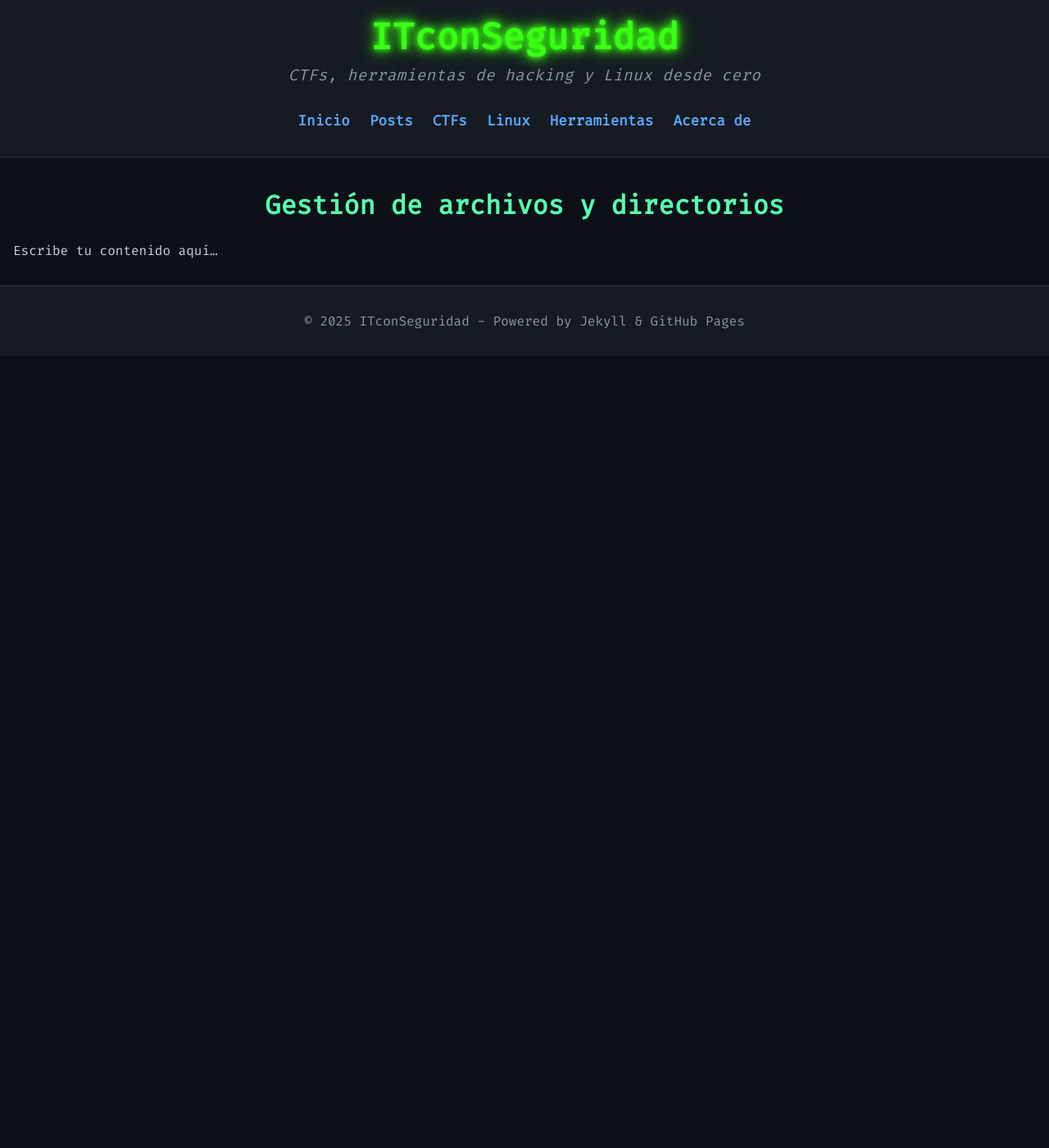
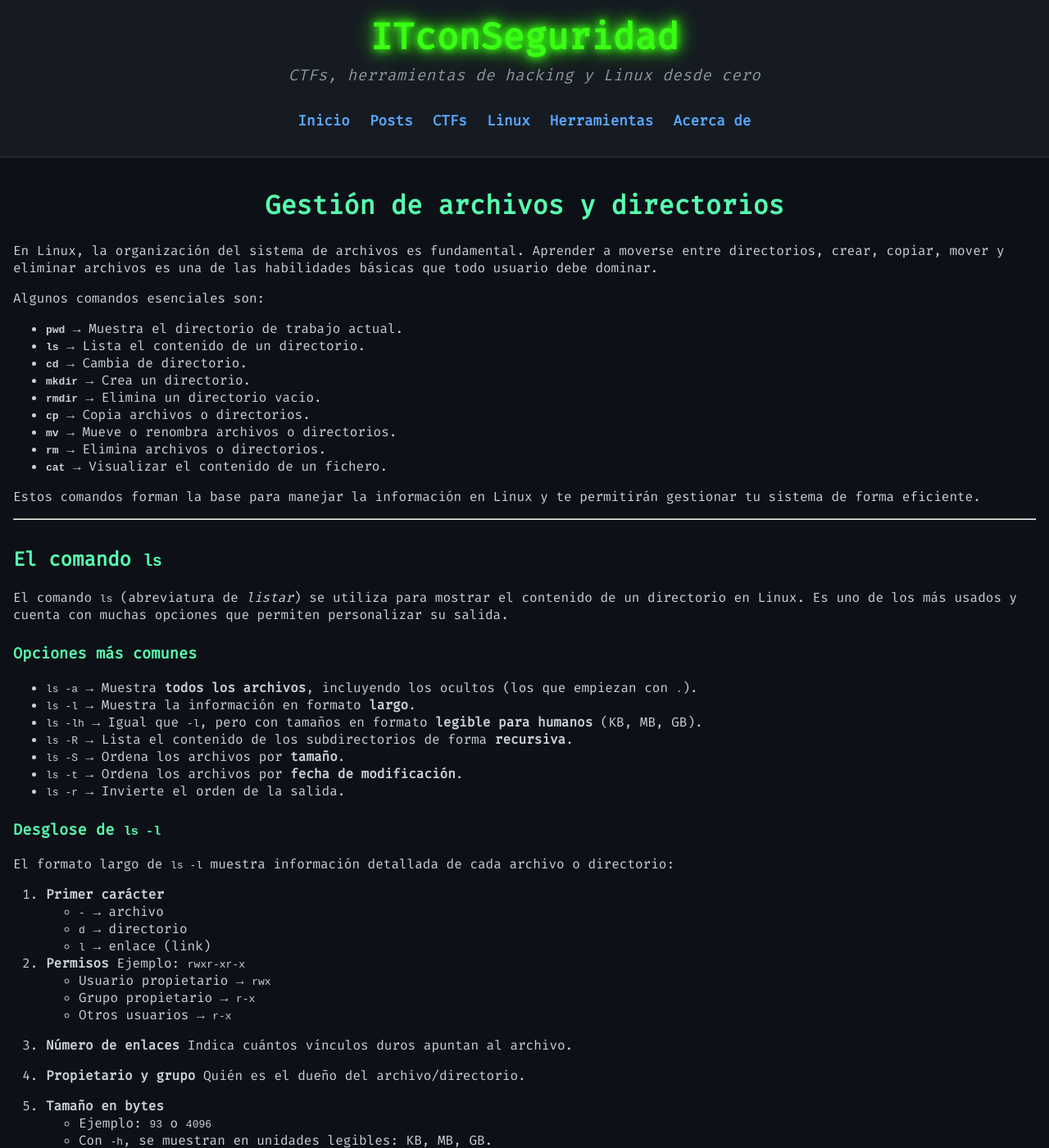
Before and after one commit to MrDhoko/mrdhoko.github.io, a Jekyll site: the page built from _posts/2025-09-30-gestion-de-archivos.md, in a window 1280 px wide and 1400 px high. Shown: the whole window at 82% size. Built offline with Jekyll 4.4.1, drawn with Linux system fonts in a browser that asks for light colours; some of the changed text lies outside the part shown.

Commit message:
archivos y vinculos

```diff
--- a/_posts/2025-09-30-gestion-de-archivos.md
+++ b/_posts/2025-09-30-gestion-de-archivos.md
@@ -7,4 +7,70 @@ layout: post
 subcategory: basico
 ---
 
-Escribe tu contenido aquí...
+En Linux, la organización del sistema de archivos es fundamental. Aprender a moverse entre directorios, crear, copiar, mover y eliminar archivos es una de las habilidades básicas que todo usuario debe dominar.
+
+Algunos comandos esenciales son:
+
+- **`pwd`** → Muestra el directorio de trabajo actual.
+- **`ls`** → Lista el contenido de un directorio.
+- **`cd`** → Cambia de directorio.
+- **`mkdir`** → Crea un directorio.
+- **`rmdir`** → Elimina un directorio vacío.
+- **`cp`** → Copia archivos o directorios.
+- **`mv`** → Mueve o renombra archivos o directorios.
+- **`rm`** → Elimina archivos o directorios.
+- **`cat`** → Visualizar el contenido de un fichero.
+
+Estos comandos forman la base para manejar la información en Linux y te permitirán gestionar tu sistema de forma eficiente.
+
+---
+
+## El comando `ls`
+
+El comando `ls` (abreviatura de *listar*) se utiliza para mostrar el contenido de un directorio en Linux. Es uno de los más usados y cuenta con muchas opciones que permiten personalizar su salida.
+
+### Opciones más comunes
+
+- `ls -a` → Muestra **todos los archivos**, incluyendo los ocultos (los que empiezan con `.`).
+- `ls -l` → Muestra la información en formato **largo**.
+- `ls -lh` → Igual que `-l`, pero con tamaños en formato **legible para humanos** (KB, MB, GB).
+- `ls -R` → Lista el contenido de los subdirectorios de forma **recursiva**.
+- `ls -S` → Ordena los archivos por **tamaño**.
+- `ls -t` → Ordena los archivos por **fecha de modificación**.
+- `ls -r` → Invierte el orden de la salida.
+
+### Desglose de `ls -l`
+
+El formato largo de `ls -l` muestra información detallada de cada archivo o directorio:
+
+1. **Primer carácter**
+   - `-` → archivo
+   - `d` → directorio
+   - `l` → enlace (link)
+
+2. **Permisos**
+   Ejemplo: `rwxr-xr-x`
+   - Usuario propietario → `rwx`
+   - Grupo propietario → `r-x`
+   - Otros usuarios → `r-x`
+
+3. **Número de enlaces**
+   Indica cuántos vínculos duros apuntan al archivo.
+
+4. **Propietario y grupo**
+   Quién es el dueño del archivo/directorio.
+
+5. **Tamaño en bytes**
+   - Ejemplo: `93` o `4096`
+   - Con `-h`, se muestran en unidades legibles: KB, MB, GB.
+
+6. **Fecha y hora**
+   Indica la última modificación.
+
+7. **Nombre del archivo o directorio**
+
+---
+
+✅ En resumen, `ls` no solo lista archivos, sino que con sus opciones te da una visión mucho más completa de tu sistema de archivos.
+
+---
```
Also changed, not shown: _posts/2025-10-01-vinculos-enlaces.md (added, +106 -0 lines), assets/img/vinculos-blandos-duros/vinculos-en-linux.png (added), 1 other file.
